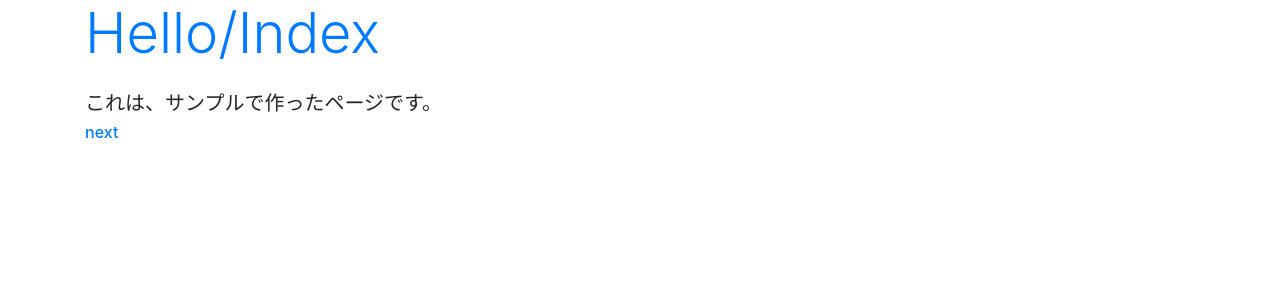
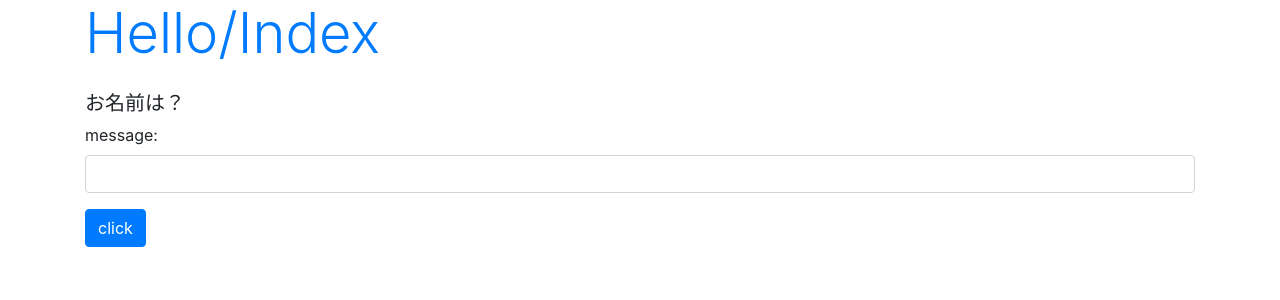
Before and after one commit to stereo256/django_app, a Django app: page /hello/ in a window 1280 px wide. Shown: the top 300 px of the page. Run offline with Django 3.2, Linux system fonts and the light colour scheme; some libraries are stand-ins or nearby versions.

Commit message:
Section2-3(1)

```diff
--- a/hello/templates/hello/index.html
+++ b/hello/templates/hello/index.html
@@ -9,9 +9,15 @@
     crossorigin="anonymous">
 </head>
 <body class="container">
-    <h1 class="display-4 text-primary mb-4">{{title}}</h1>
-    <p class="h5">{{msg}}</p>
-    <p class="h6"><a href="{% url goto %}">{{goto}}</a></p>
+    <h1 class="display-4 text-primary">{{title}}</h1>
+    <p class="h5 mt-4">{{msg}}</p>
+    <form action="{% url 'form' %}" method="post">
+        {% csrf_token %}
+        <div class="form-group">
+            <label for="msg">message: </label>
+            <input id="msg" type="text" class="form-control" name="msg">
+        </div>
+        <input class="btn btn-primary" type="submit" value="click">
+    </form>
 </body>
-
 </html>
--- a/hello/urls.py
+++ b/hello/urls.py
@@ -6,5 +6,5 @@ urlpatterns = [
     # 実行処理部：views.index
     # パス名部：このPathに'index'という名前を設定
     path('', views.index, name='index'),
-    path('next', views.next, name='next')
+    path('form', views.form, name='form'),
 ]
--- a/hello/views.py
+++ b/hello/views.py
@@ -1,18 +1,19 @@
 from django.shortcuts import render
 from django.http import HttpResponse
 
+# Webブラウザからアクセスしたときの処理
 def index(request):
     params = {
         'title':'Hello/Index',
-        'msg':'これは、サンプルで作ったページです。',
-        'goto':'next',
+        'msg':'お名前は？',
     }
     return render(request, 'hello/index.html', params)
 
-def next(request):
+# form送信を受け取った時の処理
+def form(request):
+    msg = request.POST['msg']
     params = {
-        'title':'Hello/Next',
-        'msg':'これは、もう１つのページです。',
-        'goto':'index',
+        'title':'Hello/Form',
+        'msg':'こんにちは、' + msg + 'さん。',
     }
     return render(request, 'hello/index.html', params)
```
